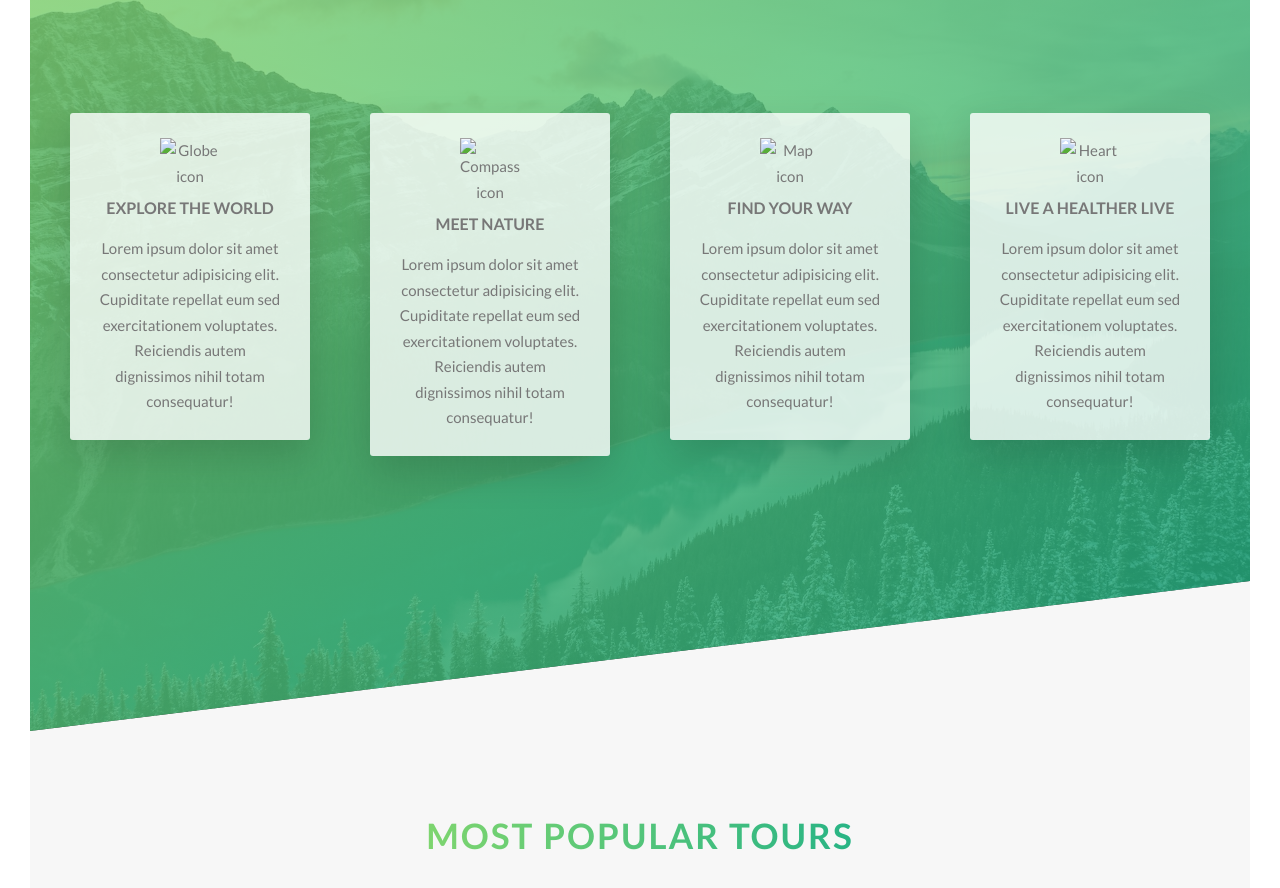
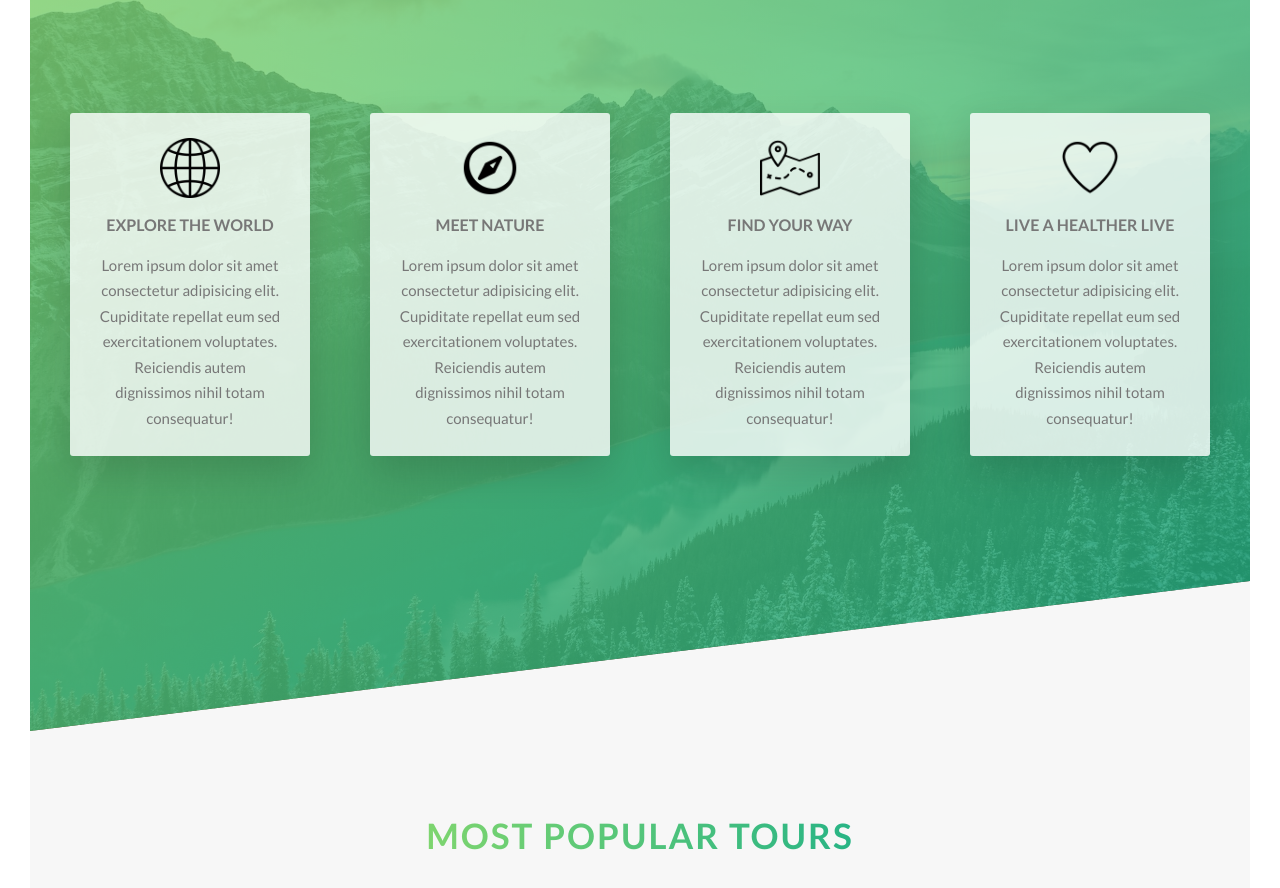
Before and after one commit to alekszemz/natours, a website: page index.html in a window 1280 px wide. Shown: the part 1598-2486 px from the top of the page. Drawn offline with nearby package versions, Linux system fonts and the light colour scheme; the site is published under a folder, as on GitHub Pages, so addresses that start at the root find nothing.

Commit message:
Finished project final deployment

```diff
--- a/index.html
+++ b/index.html
@@ -108,7 +108,7 @@
       <div class="row">
         <div class="col-1-of-4">
           <div class="feature-box">
-            <img class="feature-box__icon" src="/img/font-icons/globe.png" alt="Globe icon" />
+            <img class="feature-box__icon" src="./img/font-icons/globe.png" alt="Globe icon" />
             <h3 class="heading-tertiary u-margin-bottom-small">
               Explore the world
             </h3>
@@ -122,7 +122,7 @@
 
         <div class="col-1-of-4">
           <div class="feature-box">
-            <img class="feature-box__icon" src="/img/font-icons/compass.png" alt="Compass icon" />
+            <img class="feature-box__icon" src="./img/font-icons/compass.png" alt="Compass icon" />
             <h3 class="heading-tertiary u-margin-bottom-small">
               Meet nature
             </h3>
@@ -136,7 +136,7 @@
 
         <div class="col-1-of-4">
           <div class="feature-box">
-            <img class="feature-box__icon" src="/img/font-icons/map.png" alt="Map icon" />
+            <img class="feature-box__icon" src="./img/font-icons/map.png" alt="Map icon" />
             <h3 class="heading-tertiary u-margin-bottom-small">
               Find your way
             </h3>
@@ -150,7 +150,7 @@
 
         <div class="col-1-of-4">
           <div class="feature-box">
-            <img class="feature-box__icon" src="/img/font-icons/heart.png" alt="Heart icon" />
+            <img class="feature-box__icon" src="./img/font-icons/heart.png" alt="Heart icon" />
             <h3 class="heading-tertiary u-margin-bottom-small">
               Live a healther live
             </h3>
```
